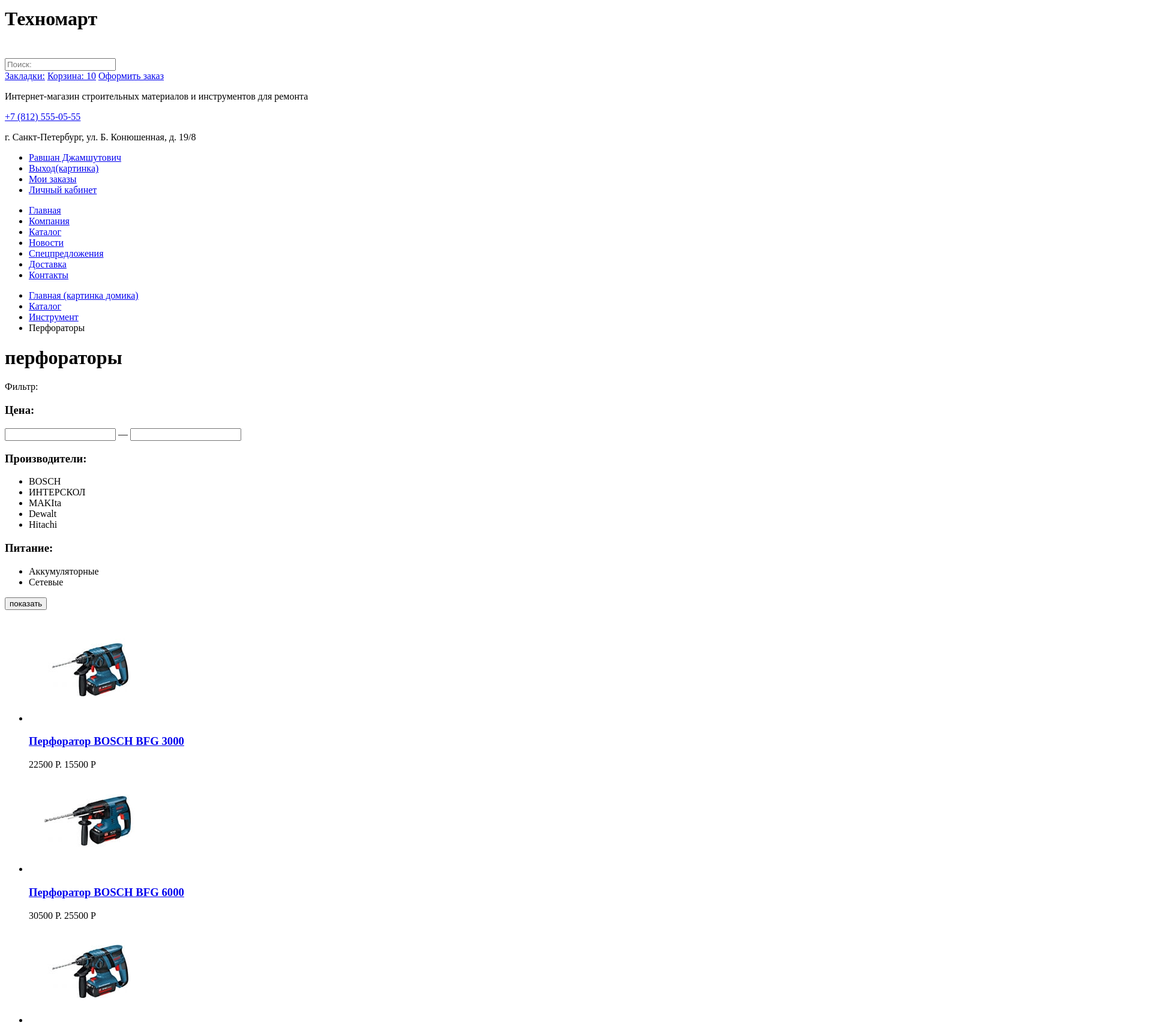
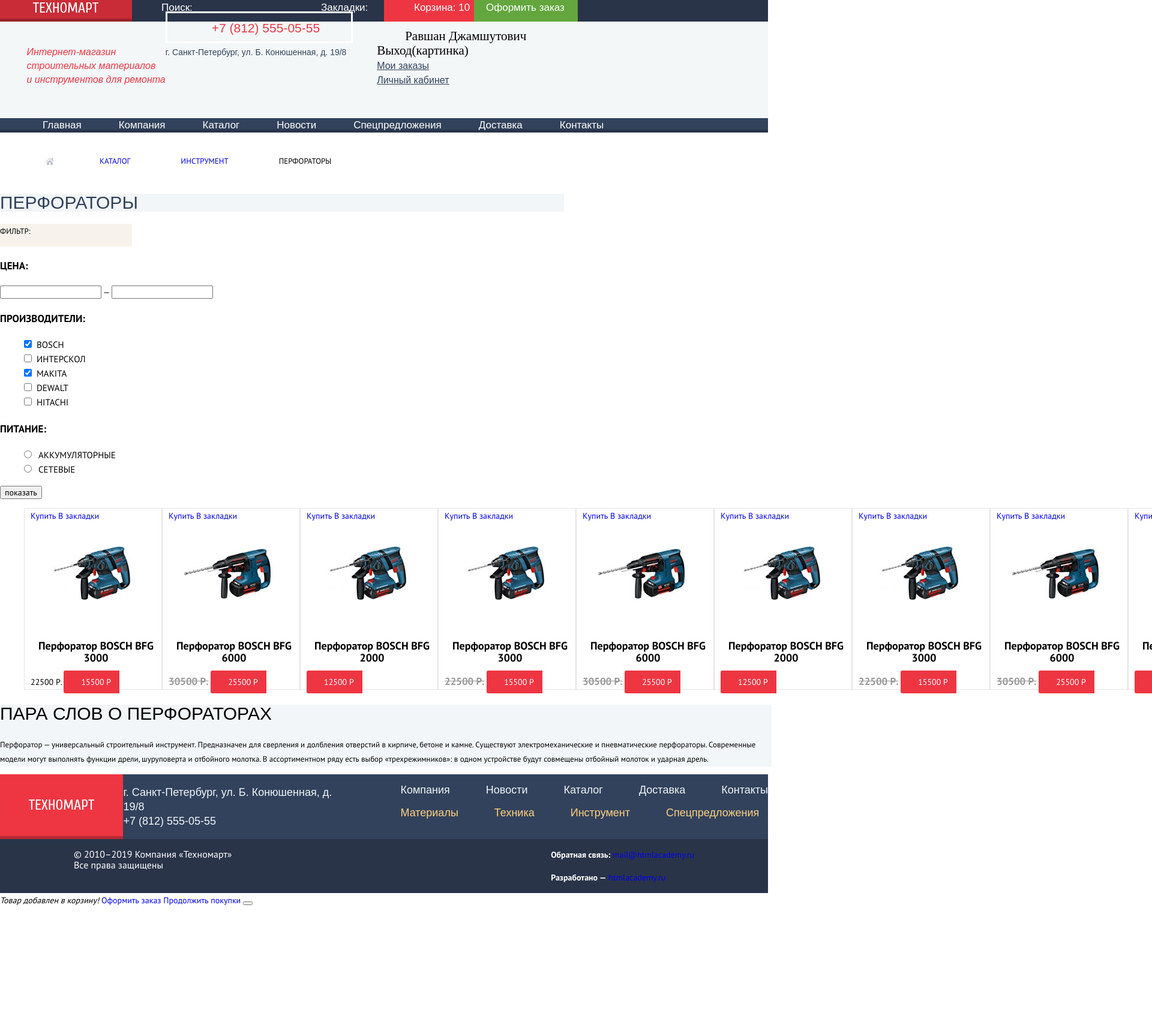
Before and after one commit to RBSHCHTS/853337-technomart-25, a plain HTML site: page inner.html in a window 1280 px wide. Shown: the part 8-1717 px from the top of the page at 60% size, 1920 px wide, since content can reach past the window. After the commit the page ends 1521 px from the top, so only its background shows below. Drawn offline with nearby package versions, Linux system fonts and the light colour scheme; a web font is replaced by a local one.

Commit message:
добавил CSS

```diff
--- /dev/null
+++ b/css/style.css
@@ -0,0 +1,514 @@
+body {
+    margin: 0;
+
+    font-family: "PT Sans", Arial, sans-serif;
+    font-size: 14px;
+    line-height: 24px;
+    font-weight: 400;
+    color: #000000;
+
+    background-color: #ffffff;
+  }
+
+  .visually-hidden {
+    position: absolute !important;
+    clip: rect(1px 1px 1px 1px);
+    /* IE6, IE7 */
+    clip: rect(1px, 1px, 1px, 1px);
+    padding: 0 !important;
+    border: 0 !important;
+    height: 1px !important;
+    width: 1px !important;
+    overflow: hidden;
+  }
+
+  a {
+    text-decoration: none;
+  }
+
+  .page-header__top-panel {
+    display: flex;
+    background-color: #293449;
+  }
+
+  .page-header__top-panel a {
+
+    font-family: "Cuprum", "Arial", sans-serif;
+    font-size: 17px;
+    font-weight: 400;
+    line-height: 18px;
+    color: #ffffff;
+
+  }
+
+  .page-header__logo-wrapper {
+    width: 165px;
+    padding: 11px 0 7px 55px;
+    background-color: #ee3643;
+    box-shadow: inset 0 -5px 0 rgba(0, 0, 0, 0.24);
+  }
+
+  .page-header__search-bar {
+    padding: 12px 0 12px 49px;
+    font-size: 17px;
+    line-height: 18px;
+    font-weight: 400;
+    font-style: normal;
+    font-family: "Cuprum", "Arial", sans-serif;
+    color: #fff;
+    background-color: #293449;
+    border: none;
+    cursor: pointer;
+  }
+
+  .page-header__search-bar::placeholder {
+    color: #ffffff;
+  }
+
+
+  .page-header__bookmars {
+    width: 105px;
+    float: left;
+    padding: 12px 0 12px 45px;
+    font-size: 17px;
+    line-height: 18px;
+    font-weight: 400;
+    font-style: normal;
+    font-family: "Cuprum", "Arial", sans-serif;
+    text-decoration: none;
+    color: #fff;
+    background-color: #293449;
+  }
+
+  .page-header__cart {
+    width: 100px;
+    padding: 12px 0 12px 50px;
+    font-size: 17px;
+    line-height: 18px;
+    background-color: #293449;
+  }
+
+  .cart--full {
+    /* inner-page */
+    background-color: #ee3643;
+
+  }
+
+  .page-header__ordering {
+    padding: 12px 22px 12px 20px;
+    background-color: #63a63e;
+  }
+
+  .logo:hover {
+    background-color: #ca2c37;
+  }
+
+  .page-header__search-bar:hover,
+  .page-header__bookmars:hover,
+  .page-header__cart:hover {
+    background-color: #212a3a;
+  }
+
+  .page-header__ordering:hover {
+    background-color: #5fbb2d;
+  }
+
+  .logo:active {
+    background-color: #ba2732;
+  }
+
+  .page-header__bookmars:active,
+  .page-header__cart:active {
+    background-color: #161d29;
+  }
+
+  .page-header__ordering:active {
+    background-color: #518534;
+  }
+
+  .page-header__search-bar:focus {
+    background-color: #ffffff;
+    color: #000000;
+  }
+
+
+  .page-header__wrapper-bg {
+    background-color: #f3f7f8;
+  }
+
+  .page-header__content {
+    display: flex;
+  }
+
+  .page-header__title {
+    color: #ee3643;
+    font-family: "Cuprum", "Arial", sans-serif;
+    font-size: 16px;
+    font-style: italic;
+    line-height: 23px;
+    white-space: pre-wrap;
+  }
+
+  .page-header__phone-number {
+    padding: 13px 52px 11px 74px;
+    color: #ee3643;
+    font-family: "Cuprum", "Arial", sans-serif;
+    font-size: 21px;
+    font-weight: 400;
+    line-height: 21px;
+    border: 3px solid #ffffff;
+  }
+
+  .page-header__adress {
+    color: #32425c;
+    font-family: "Cuprum", "Arial", sans-serif;
+    font-size: 14px;
+    font-weight: 400;
+    line-height: 24px;
+
+  }
+
+  .page-header__user-block-list {
+    list-style-type: none;
+
+  }
+
+  .page-header__user-block-list a {
+    color: #000000;
+    font-family: Cuprum;
+    font-size: 21px;
+    font-weight: 400;
+    line-height: 21px;
+    /* background-color: #fff;   */
+    text-decoration: none;
+
+  }
+
+  /* index.html user-block part */
+
+  .page-header__user-block-login {
+    padding: 14px 27px 15px 48px;
+  }
+
+  .page-header__user-block-registration {
+    padding: 14px 25px 11px 25px;
+  }
+
+  .page-header__user-block-login:hover,
+  .page-header__user-block-registration:hover {
+    color: #ee3643;
+
+  }
+
+  .page-header__user-block-login:active,
+  .page-header__user-block-registration:active {
+    color: #c5c5c5;
+    ;
+
+  }
+
+  /* inner.html user-block part */
+
+  .page-header__user-block-profile {
+    padding: 14px 69px 11px 47px;
+  }
+
+  .page-header__user-block-profile:hover {
+    /* для иконок c псевдоклассом */
+    color: #32425c;
+
+  }
+
+  .page-header__user-block-profile:active {
+    color: #c5c5c5;
+  }
+
+  .page-header__user-block-orders a,
+  .page-header__user-block-cabinet a {
+    color: #32425c;
+    font-family: "Cuprum", "Arial", sans-serif;
+    font-size: 16px;
+    font-weight: 400;
+    line-height: 18px;
+    text-decoration: underline;
+  }
+
+  .page-header__user-block-orders a:hover,
+  .page-header__user-block-cabinet a:hover {
+    color: #ee3643;
+  }
+
+  .page-header__user-block-orders a:active,
+  .page-header__user-block-cabinet a:active {
+    color: #c5c5c5;
+  }
+
+
+  .main-navigation {
+    box-shadow: inset 0 -5px 0 #293449;
+    background-color: #32425c;
+  }
+
+  .site-navigation {
+    display: flex;
+    list-style-type: none;
+  }
+
+  .site-navigation a {
+
+    padding: 20px 31px;
+    color: #ffffff;
+    font-family: "Cuprum", "Arial", sans-serif;
+    font-size: 17px;
+    font-weight: 400;
+    line-height: 17px;
+  }
+
+  /* MAIN CONTENT для index.html */
+
+
+
+  /* MAIN CONTENT для inner.html */
+
+  .breadcrumbs {
+    display: flex;
+    list-style: none;
+  }
+
+  .breadcrumbs__item {
+    padding: 25px 42px;
+    color: #000000;
+    font-family: "PT Sans", "Arial", sans-serif;
+    font-size: 13px;
+    font-weight: 400;
+    line-height: 18px;
+    text-transform: uppercase;
+  }
+
+  .breadcrumbs__item:first-child {
+    background-image: url('/img/icon-home.svg');
+    background-repeat: no-repeat;
+    background-position: 50% 50%;
+  }
+
+
+  .catalog-header {
+    width: 940px;
+    background-color: #f2f6f8;
+
+  }
+
+  .catalog-header__page-title {
+    color: #32425c;
+    font-family: "Cuprum", "Arial", sans-serif;
+    font-size: 30px;
+    font-weight: 400;
+    line-height: 30px;
+    text-transform: uppercase;
+  }
+
+
+  .filters__title {
+    width: 220px;
+    height: 38px;
+    background-color: #f7f3ec;
+
+  }
+
+  .filters__title span {
+    width: 53px;
+    height: 9px;
+    color: #000000;
+    font-family: "PT Sans", "Arial", sans-serif;
+    font-size: 13px;
+    font-weight: 400;
+    line-height: 18px;
+    text-transform: uppercase;
+
+  }
+
+
+  .filters h3 {
+    color: #000000;
+    font-family: "PT Sans", "Arial", sans-serif;
+    font-size: 17px;
+    font-weight: 700;
+    line-height: 30px;
+    text-transform: uppercase;
+    letter-spacing: 0.05px;
+  }
+
+
+
+  .filters__brands-list,
+  .filters__powertype-list {
+    list-style: none;
+  }
+
+
+  .filters__brands-list label {
+    padding-left: 8px;
+    color: #000000;
+    font-family: "PT Sans";
+    font-size: 15px;
+    font-weight: 400;
+    line-height: 20px;
+    text-transform: uppercase;
+
+  }
+
+  .filters__powertype label {
+    padding-left: 11px;
+    color: #000000;
+    font-family: "PT Sans", "Arial", sans-serif;
+    font-size: 15px;
+    font-weight: 400;
+    line-height: 20px;
+    text-transform: uppercase;
+  }
+
+
+
+  .catalog__products-list {
+    display: flex;
+    justify-content: space-around;
+    list-style-type: none;
+  }
+
+  .catalog__products-item {
+    border: 1px solid #e5e5e5;
+    background-color: #ffffff;
+    padding-left: 10px;
+  }
+
+  .catalog__products-title {
+    color: #000000;
+    font-family: "PT Sans", "Arial", sans-serif;
+    font-size: 18px;
+    font-weight: 700;
+    line-height: 20px;
+    text-align: center;
+  }
+
+  .сatalog__products-price-old {
+    color: #999999;
+    font-family: "PT Sans", "Arial", sans-serif;
+    font-size: 17px;
+    font-weight: 700;
+    line-height: 18px;
+    text-decoration: line-through;
+  }
+
+  .сatalog__products-price {
+    margin-right: 50% 50%;
+    padding: 10px 14px 10px 29px;
+    text-decoration: none;
+    color: #fff;
+    background: #ee3643;
+    border-radius: 3px 0 0 3px;
+  }
+
+
+
+
+
+  .about-drills {
+    width: 1286px;
+    background-color: #f2f6f8;
+  }
+
+  .about-drills__title {
+    /* тут Myriad Pro, но его надо качать ещё не подключил */
+    font-family: "Cuprum", "Arial", sans-serif;
+    font-size: 30px;
+    font-weight: 400;
+    line-height: 30px;
+    text-transform: uppercase;
+  }
+
+  .about-drills__text {
+    font-size: 13px;
+    font-weight: 400;
+    line-height: 24px;
+    font-family: "PT Sans", "Arial", sans-serif;
+    font-weight: 400;
+    line-height: 24px;
+
+
+  }
+
+
+
+
+
+  .page-footer {
+    background-color: #32425c;
+    color: #fff;
+  }
+
+  .page-footer__top {
+    display: flex;
+    justify-content: space-around;
+  }
+
+  .page-footer__logo-wrapper {
+    display: flex;
+    align-items: center;
+    justify-content: center;
+    width: 220px;
+    box-shadow: inset 0 -5px 0 rgba(0, 0, 0, 0.24);
+    background-color: #ee3643;
+  }
+
+
+  .page-footer__contacts {
+    color: #f1f5f7;
+    font-family: "Cuprum", "Arial", sans-serif;
+    font-size: 18px;
+    font-weight: 400;
+    line-height: 24px;
+  }
+
+  .page-footer__navigation-list {
+    display: flex;
+    list-style-type: none;
+    color: #f1f5f7;
+  }
+
+  .page-footer__navigation-item {
+    margin-left: 60px;
+    display: flex;
+    list-style-type: none;
+    color: #f1f5f7;
+  }
+
+  .page-footer__navigation-list a {
+    color: #f1f5f7;
+    font-family: "Cuprum", "Arial", sans-serif;
+    font-size: 18px;
+    font-weight: 400;
+    line-height: 24px;
+    color: #f1f5f7;
+  }
+
+  .page-footer__navigation-list--color a {
+    color: #ffd180;
+  }
+
+  .page-footer__bottom {
+    display: flex;
+    justify-content: space-around;
+    background-color: #293449;
+  }
+
+  .copyright {
+    color: #ffffff;
+    font-size: 16px;
+    font-weight: 400;
+    line-height: 18px;
+  }
+
+  .page-footer__social ul  {
+    list-style-type: none;
+
+  }
--- a/inner.html
+++ b/inner.html
@@ -4,24 +4,31 @@
 <head>
   <meta charset="UTF-8">
   <title>HTML Academy: Техномарт</title>
+  <link href="https://fonts.googleapis.com/css?family=Cuprum:400,400i,700|PT+Sans:400,700&display=swap&subset=cyrillic"
+    rel="stylesheet">
+    <link rel="stylesheet" href='https://cdnjs.cloudflare.com/ajax/libs/normalize/8.0.1/normalize.min.css'>
+  <link rel="stylesheet" href="/css/style.css">
 </head>
 
 <body>
   <header class="page-header">
     <h1 class="visually-hidden">Техномарт</h1>
     <div class="page-header__top-panel">
-      <a class="page-header__logo logo" aria-label="На главную Техномарта">
-        <img src="img/logo-technomart.svg" alt="Логотип магазина «Техномарт»">
+      <div class="page-header__logo-wrapper logo">
+        <a class="page-header__logo" aria-label="На главную Техномарта">
+          <img src="img/logo-technomart.svg" width="109" height="19" alt="Логотип магазина «Техномарт»">
         </a>
+      </div>
       <div class="page-header__search">
         <form>
-          <input class="page-header__search-bar" type="search" placeholder="Поиск:">
+          <input class="page-header__search-bar" type="search" placeholder="Поиск:" aria-label="Поиск">
         </form>
       </div>
       <a href="#" class="page-header__bookmars">Закладки:</a>
       <a href="#" class="page-header__cart cart--full">Корзина: 10</a>
       <a href="#" class="page-header__ordering">Оформить заказ</a>
     </div>
+    <div class="page-header__wrapper-bg">
       <div class="page-header__content">
         <p class="page-header__title">
           Интернет-магазин
@@ -32,13 +39,13 @@
           <a class="page-header__phone-number" href="tel:+7(812)555-05-55">+7 (812) 555-05-55</a>
           <p class="page-header__adress">г. Санкт-Петербург, ул. Б. Конюшенная, д. 19/8</p>
         </div>
-      <ul class="page-header__user-block">
-        <li class="page-header__user-block-profile"><a href="#">Равшан Джамшутович</a></li>
-        <li class="page-header__user-block-logout">
-          <a href="#logout">Выход(картинка)</a>
+        <ul class="page-header__user-block-list">
+          <li><a class="page-header__user-block-profile" href="#">Равшан Джамшутович</a></li>
+          <li>
+            <a class="page-header__user-block-logout" href="#logout">Выход(картинка)</a>
           </li>
-        <li><a href="#" class="page-header__user-block-orders">Мои заказы</a></li>
-        <li><a href="#" class="page-header__user-block-cabinet">Личный кабинет</a></li>
+          <li class="page-header__user-block-orders"><a href="#">Мои заказы</a></li>
+          <li class="page-header__user-block-cabinet"><a href="#">Личный кабинет</a></li>
         </ul>
       </div>
       <nav class="main-navigation">
@@ -52,17 +59,19 @@
           <li><a href="contacts">Контакты</a></li>
         </ul>
       </nav>
+    </div>
   </header>
 
   <main>
     <ul class="breadcrumbs">
-      <li class="breadcrumbs__item"><a href="index.html" aria-label="На главную Техномарта">Главная (картинка
-          домика)</a></li>
+      <li class="breadcrumbs__item"><a href="index.html" aria-label="На главную Техномарта"></a></li>
       <li class="breadcrumbs__item"><a href="catalog.html">Каталог</a></li>
       <li class="breadcrumbs__item"><a href="tools.html">Инструмент</a></li>
       <li class="breadcrumbs__item breadcrumbs__item--current">Перфораторы</li>
     </ul>
-    <h1 class="page-title">перфораторы</h1>
+    <div class="catalog-header">
+      <h1 class="catalog-header__page-title">перфораторы</h1>
+    </div>
 
     <section class="filters">
       <form action="#" method="get">
@@ -75,27 +84,27 @@
             <!-- Регулятор цены -->
           </div>
           <div class="price-range">
-            <input type="number" class="price-min">
+            <input type="number" class="price-min" aria-label='Нижняя цена'>
             <span>—</span>
-            <input type="number" class="price-max">
+            <input type="number" class="price-max" aria-label='Максимальная цена'>
           </div>
 
         </div>
         <div class="filters__brands">
           <h3>Производители:</h3>
           <ul class="filters__brands-list">
-            <li>BOSCH</li>
-            <li>ИНТЕРСКОЛ</li>
-            <li>MAKIta</li>
-            <li>Dewalt</li>
-            <li>Hitachi</li>
+            <li><input type="checkbox" name='brand' value='BOSCH' checked><label >BOSCH</label></li>
+            <li><input type="checkbox" name='brand' value='ИНТЕРСКОЛ'><label >ИНТЕРСКОЛ</label></li>
+            <li><input type="checkbox" name='brand' value='ИНТЕРСКОЛ' checked><label >MAKIta</label></li>
+            <li><input type="checkbox" name='brand' value='Dewalt'><label>Dewalt</label></li>
+            <li><input type="checkbox" name='brand' value='Hitachi'><label >Hitachi</label></li>
           </ul>
         </div>
         <div class="filters__powertype">
           <h3>Питание:</h3>
           <ul class="filters__powertype-list">
-            <li>Аккумуляторные</li>
-            <li>Сетевые</li>
+            <li><input type="radio" name='powertype' value='Аккумуляторные'><label >Аккумуляторные</label></li>
+            <li><input type="radio" name='powertype' value='Сетевые'><label >Сетевые</label></li>
           </ul>
           <button class="filters__btn" type='button'>показать</button>
         </div>
@@ -106,8 +115,8 @@
       <ul class="catalog__products-list">
         <li class="catalog__products-item">
           <div class="catalog__products-actions">
-            <a href="#to-buy" class="to-buy"></a>
-            <a href="#to-bookmark" class="to-bookmark"></a>
+            <a href="#to-buy" class="to-buy">Купить</a>
+            <a href="#to-bookmark" class="to-bookmark">В закладки</a>
           </div>
           <div class="catalog__products-image"><img src="img/bosch3000.jpg" alt="Перфоратор BOSCH BFG 3000"></div>
           <a href="#BFG3000">
@@ -120,8 +129,8 @@
 
         <li class="catalog__products-item">
           <div class="catalog__products-actions">
-            <a href="#to-buy" class="to-buy"></a>
-            <a href="#to-bookmark" class="to-bookmark"></a>
+            <a href="#to-buy" class="to-buy">Купить</a>
+            <a href="#to-bookmark" class="to-bookmark">В закладки</a>
           </div>
           <div class="catalog__products-image"><img src="img/bosch6000.jpg" alt="Перфоратор BOSCH BFG 6000"></div>
           <a href="#BFG6000">
@@ -134,8 +143,8 @@
 
         <li class="catalog__products-item catalog__products-item--new">
           <div class="catalog__products-actions">
-            <a href="#to-buy" class="to-buy"></a>
-            <a href="#to-bookmark" class="to-bookmark"></a>
+            <a href="#to-buy" class="to-buy">Купить</a>
+            <a href="#to-bookmark" class="to-bookmark">В закладки</a>
           </div>
           <div class="catalog__products-image"><img src="img/bosch2000.jpg" alt="Перфоратор BOSCH BFG 2000"></div>
           <a href="#BFG2000">
@@ -147,8 +156,8 @@
 
         <li class="catalog__products-item">
           <div class="catalog__products-actions">
-            <a href="#to-buy" class="to-buy"></a>
-            <a href="#to-bookmark" class="to-bookmark"></a>
+            <a href="#to-buy" class="to-buy">Купить</a>
+            <a href="#to-bookmark" class="to-bookmark">В закладки</a>
           </div>
           <div class="catalog__products-image"><img src="img/bosch3000.jpg" alt="Перфоратор BOSCH BFG 3000"></div>
           <a href="#BFG3000">
@@ -161,8 +170,8 @@
 
         <li class="catalog__products-item">
           <div class="catalog__products-actions">
-            <a href="#to-buy" class="to-buy"></a>
-            <a href="#to-bookmark" class="to-bookmark"></a>
+            <a href="#to-buy" class="to-buy">Купить</a>
+            <a href="#to-bookmark" class="to-bookmark">В закладки</a>
           </div>
           <div class="catalog__products-image"><img src="img/bosch6000.jpg" alt="Перфоратор BOSCH BFG 6000"></div>
           <a href="#BFG6000">
@@ -175,8 +184,8 @@
 
         <li class="catalog__products-item">
           <div class="catalog__products-actions">
-            <a href="#to-buy" class="to-buy"></a>
-            <a href="#to-bookmark" class="to-bookmark"></a>
+            <a href="#to-buy" class="to-buy">Купить</a>
+            <a href="#to-bookmark" class="to-bookmark">В закладки</a>
           </div>
           <div class="catalog__products-image"><img src="img/bosch2000.jpg" alt="Перфоратор BOSCH BFG 2000"></div>
           <a href="#BFG2000">
@@ -188,8 +197,8 @@
 
         <li class="catalog__products-item catalog__products-item--new">
           <div class="catalog__products-actions">
-            <a href="#to-buy" class="to-buy"></a>
-            <a href="#to-bookmark" class="to-bookmark"></a>
+            <a href="#to-buy" class="to-buy">Купить</a>
+            <a href="#to-bookmark" class="to-bookmark">В закладки</a>
           </div>
           <div class="catalog__products-image"><img src="img/bosch3000.jpg" alt="Перфоратор BOSCH BFG 3000"></div>
           <a href="#BFG3000">
@@ -202,8 +211,8 @@
 
         <li class="catalog__products-item">
           <div class="catalog__products-actions">
-            <a href="#to-buy" class="to-buy"></a>
-            <a href="#to-bookmark" class="to-bookmark"></a>
+            <a href="#to-buy" class="to-buy">Купить</a>
+            <a href="#to-bookmark" class="to-bookmark">В закладки</a>
           </div>
           <div class="catalog__products-image"><img src="img/bosch6000.jpg" alt="Перфоратор BOSCH BFG 6000"></div>
           <a href="BFG6000">
@@ -216,8 +225,8 @@
 
         <li class="catalog__products-item catalog__products-item--new">
           <div class="catalog__products-actions">
-            <a href="#to-buy" class="to-buy"></a>
-            <a href="#to-bookmark" class="to-bookmark"></a>
+            <a href="#to-buy" class="to-buy">Купить</a>
+            <a href="#to-bookmark" class="to-bookmark">В закладки</a>
           </div>
           <div class="catalog__products-image"><img src="img/bosch2000.jpg" alt="Перфоратор BOSCH BFG 2000"></div>
           <a href="#BFG2000">
@@ -243,8 +252,10 @@
 
   <footer class='page-footer'>
     <div class="page-footer__top">
-      <a href="#"><img class="page-footer__logo logo" src="img/logo-technomart.svg"
+      <div class="page-footer__logo-wrapper logo">
+        <a href="#"><img class="page-footer__logo" src="img/logo-technomart.svg" width="109" height="19"
             alt="Логотип интернет-магазина «Техномарт»"></a>
+      </div>
       <p class="page-footer__contacts">
         г. Санкт-Петербург, ул. Б. Конюшенная, д. 19/8<br>
         +7 (812) 555-05-55
@@ -267,7 +278,7 @@
     </div>
 
     <div class="page-footer__bottom">
-      <p>© 2010–2019 Компания «Техномарт»<br>
+      <p class='copyright'>© 2010–2019 Компания «Техномарт»<br>
         Все права защищены</p>
       <div class="page-footer__social">
         <ul>
@@ -280,6 +291,7 @@
         </ul>
 
       </div>
+      <div class="feedback-wrapper">
         <p>
           <b>Обратная связь:</b>
           <a href="mailto:mail@htmlacademy.ru">mail@htmlacademy.ru</a>
@@ -289,6 +301,7 @@
           <a href="https://htmlacademy.ru/intensive/htmlcss">htmlacademy.ru</a>
         </p>
       </div>
+    </div>
   </footer>
   <section class="modal-cart">
     <h2 class="visually-hidden">Добавлено в корзину</h2>
@@ -296,7 +309,7 @@
     <i class="modal-cart__text">Товар добавлен в корзину!</i>
     <a class='btn' href="#ordering">Оформить заказ</a>
     <a class='modal-cart__btn' href="catalog.html">Продолжить покупки</a>
-    <button class='modal-cart__close-btn' aria-label="Закрыть"></button>
+    <button class='modal-cart__close-btn' type='button' aria-label="Закрыть"></button>
   </section>
 
 
```
Also changed, not shown: index.html (+23 -13 lines), img/icon-5.svg (added). Lines whose indentation alone changed are shown as unchanged.
